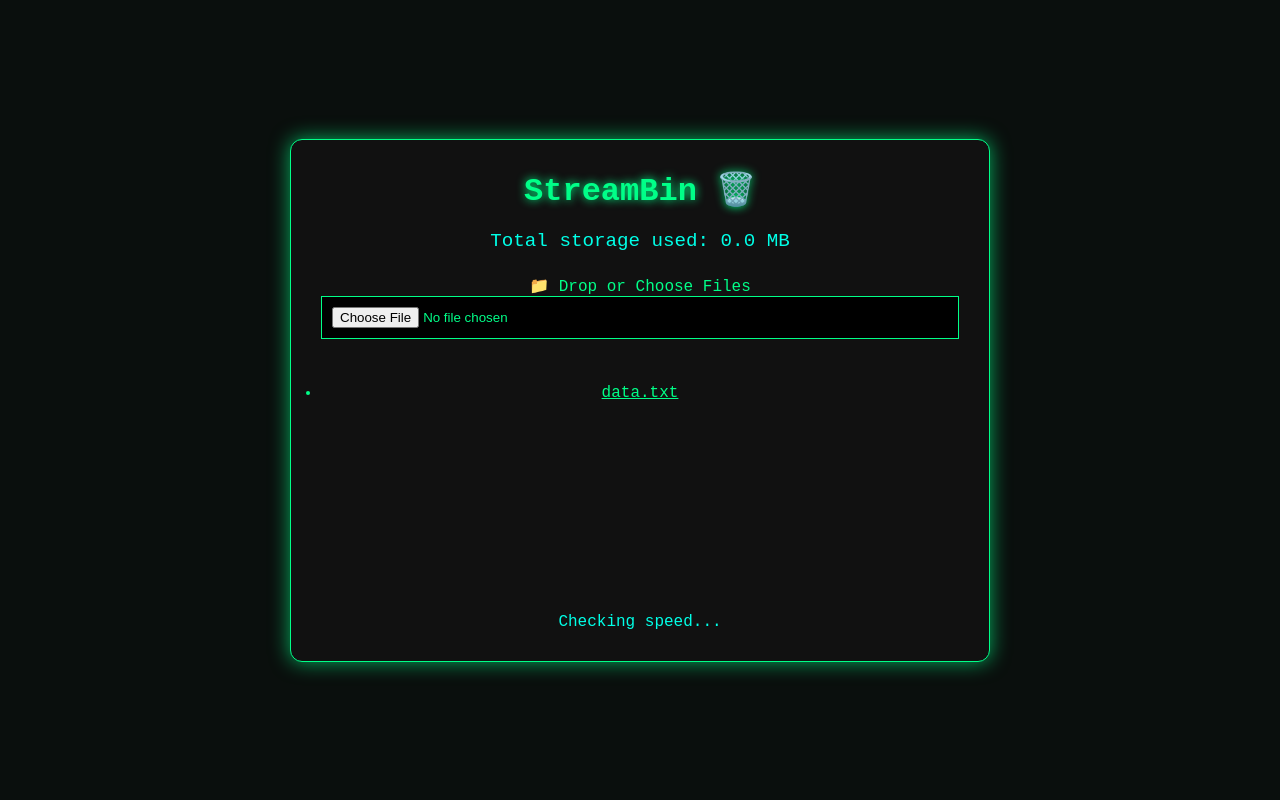
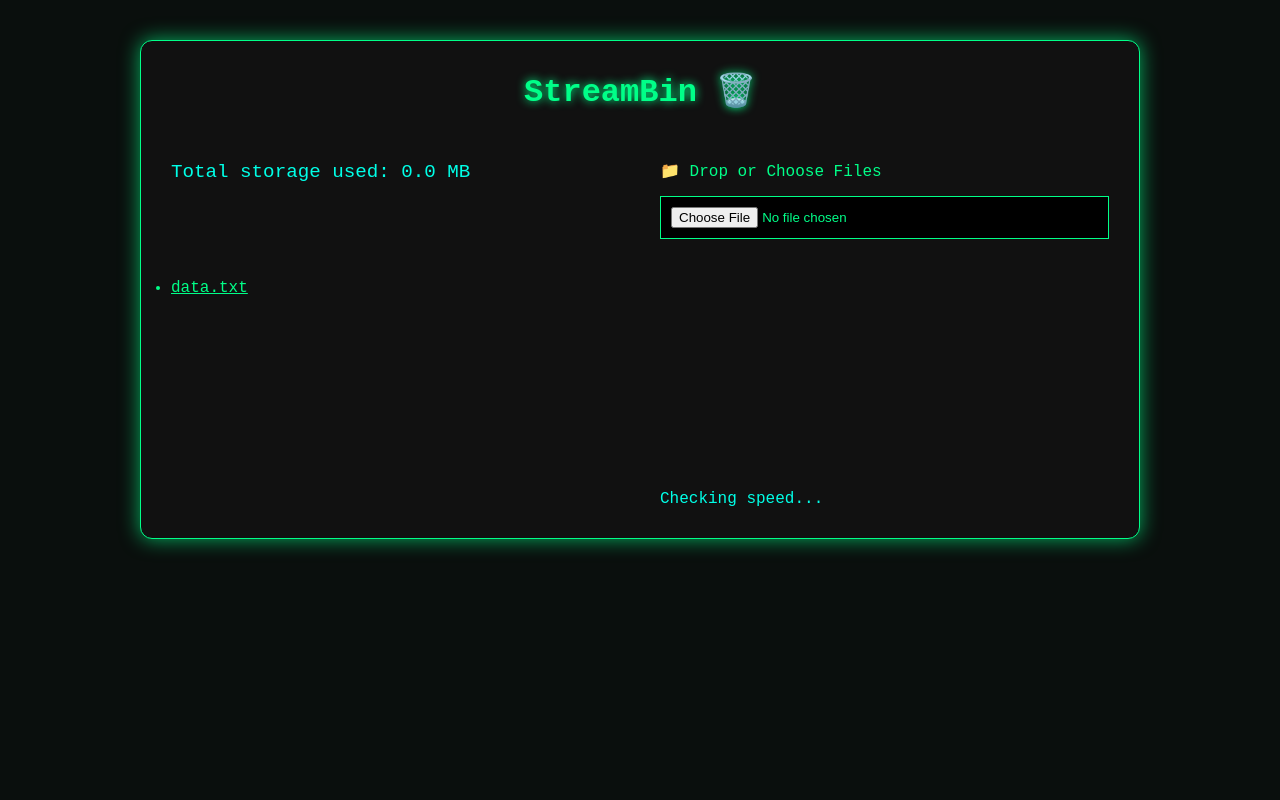
Before and after one commit to Amber100023r44/flask-file-share, a Flask app: page / in a window 1280 px wide. Run offline with Flask 3, Linux system fonts and the light colour scheme; a map, chart or similar area stays blank.

Commit message:
Update style.css

```diff
--- a/static/style.css
+++ b/static/style.css
@@ -9,11 +9,11 @@
   background-color: #0a0f0d;
   font-family: 'Courier New', Courier, monospace;
   color: #00ff88;
+  min-height: 100vh;
   display: flex;
   justify-content: center;
-  align-items: center;
-  min-height: 100vh;
-  padding: 20px;
+  align-items: flex-start;
+  padding: 40px;
 }
 
 /* Container */
@@ -23,21 +23,40 @@
   border: 1px solid #00ff88;
   border-radius: 12px;
   box-shadow: 0 0 20px #00ff88aa;
-  width: 90%;
-  max-width: 700px;
-  text-align: center;
+  width: 100%;
+  max-width: 1000px;
+  display: grid;
+  grid-template-columns: 1fr 1fr;
+  gap: 40px;
+}
+
+/* Left and Right Sections */
+.left-panel {
+  display: flex;
+  flex-direction: column;
+  gap: 25px;
+}
+
+.right-panel {
+  display: flex;
+  flex-direction: column;
+  gap: 25px;
 }
 
 /* Title */
 h1 {
   font-size: 2rem;
-  margin-bottom: 20px;
   text-shadow: 0 0 10px #00ff88;
+  margin-bottom: 10px;
+  grid-column: span 2;
+  text-align: center;
 }
 
 /* Upload Form */
 form {
-  margin-bottom: 30px;
+  display: flex;
+  flex-direction: column;
+  gap: 15px;
 }
 
 input[type="file"] {
@@ -45,7 +64,6 @@
   padding: 10px;
   background-color: #000;
   color: #00ff88;
-  margin-bottom: 15px;
   width: 100%;
 }
 
```
Also changed, not shown: other parts of static/style.css (+26 -11 lines).
